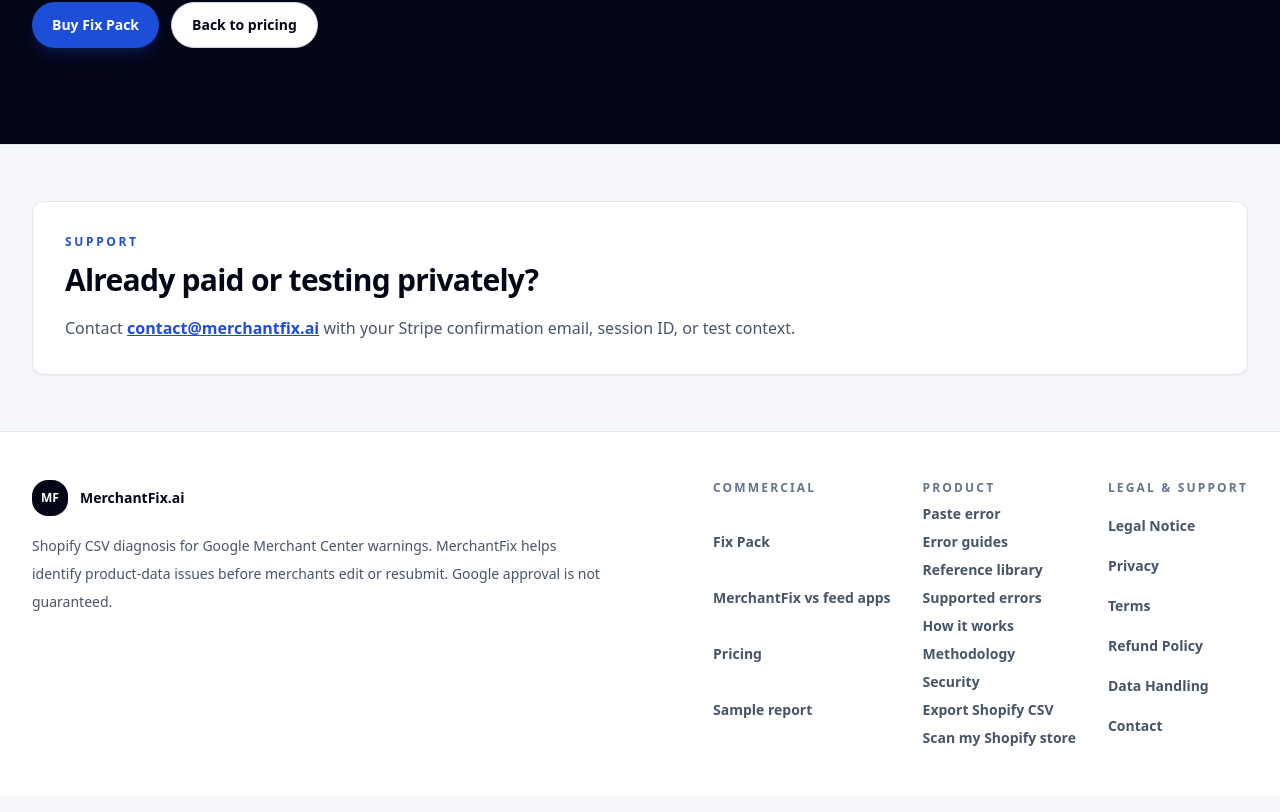
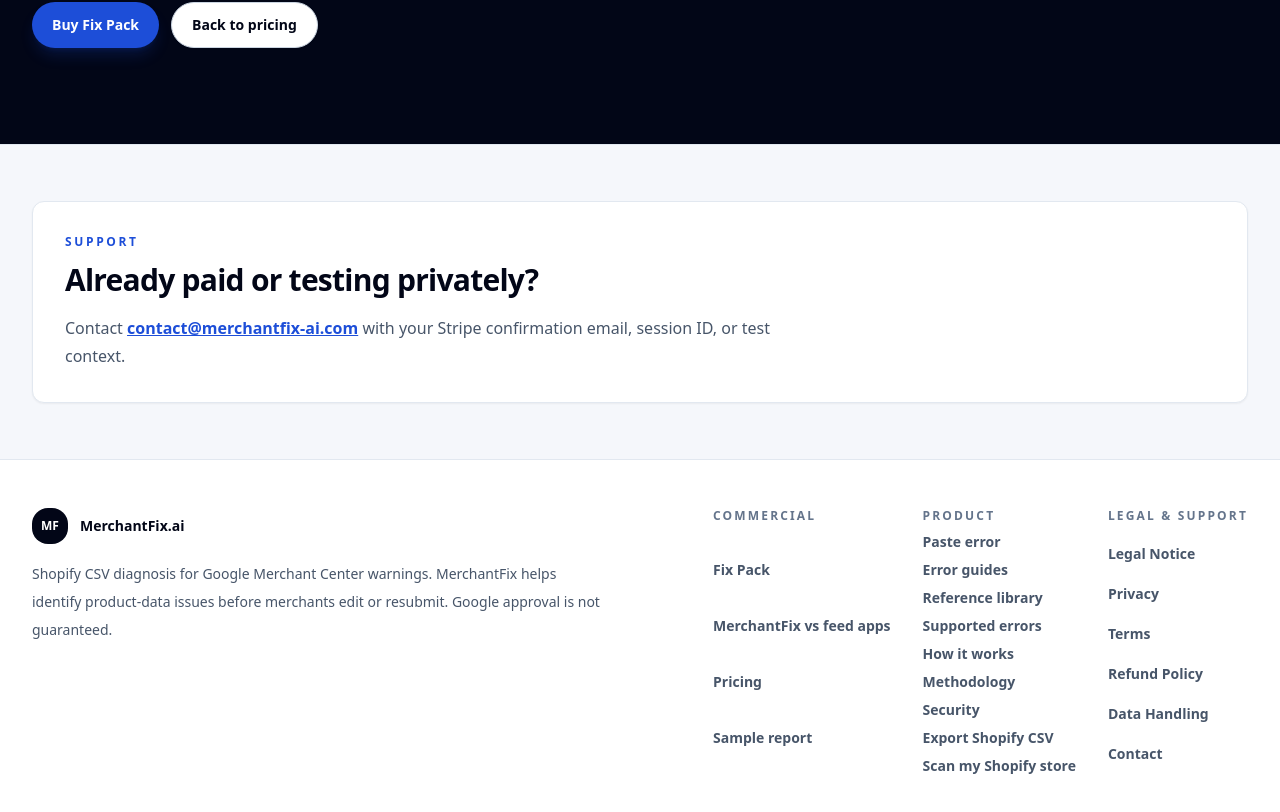
Before and after one commit to BACOUL/merchantfix-ai, a Next.js app: page /diagnostic in a window 1280 px wide. Shown: the part 623-1435 px from the top of the page. Built offline with nearby package versions, Linux system fonts and the light colour scheme.

Commit message:
Use canonical support email in diagnostic flow

```diff
--- a/app/diagnostic/page.tsx
+++ b/app/diagnostic/page.tsx
@@ -1,5 +1,6 @@
 import type { Metadata } from "next";
 import { CsvUploadForm, PrimaryLink, SecondaryLink, TextBadge } from "@/components";
+import { SUPPORT_EMAIL } from "@/lib/seo";
 
 export const dynamic = "force-dynamic";
 
@@ -37,8 +38,6 @@
   mode?: "stripe" | "test";
 };
 
-const supportEmail = "contact@merchantfix.ai";
-
 const uploadChecklist = [
   "Use an original Shopify product export when possible.",
   "Do not sort the CSV before uploading it.",
@@ -50,7 +49,7 @@
   "This page is intended for customers who completed checkout or for private test access.",
   "The report is a product data diagnostic, not a Google approval guarantee.",
   "Manual review rows require merchant, supplier, or manufacturer verification.",
-  `Contact support at ${supportEmail} if you cannot complete the upload after payment.`
+  `Contact support at ${SUPPORT_EMAIL} if you cannot complete the upload after payment.`
 ];
 
 function getSearchValue(value?: string | string[]) {
@@ -211,7 +210,7 @@
           <p className="text-xs font-black uppercase tracking-[0.22em] text-blue-700">Support</p>
           <h2 className="mt-3 text-3xl font-black tracking-tight text-slate-950">Already paid or testing privately?</h2>
           <p className="mt-4 max-w-3xl leading-7 text-slate-600">
-            Contact <a className="font-black text-blue-700 underline" href={`mailto:${supportEmail}`}>{supportEmail}</a> with your Stripe confirmation email, session ID, or test context.
+            Contact <a className="font-black text-blue-700 underline" href={`mailto:${SUPPORT_EMAIL}`}>{SUPPORT_EMAIL}</a> with your Stripe confirmation email, session ID, or test context.
           </p>
         </div>
       </section>
```
